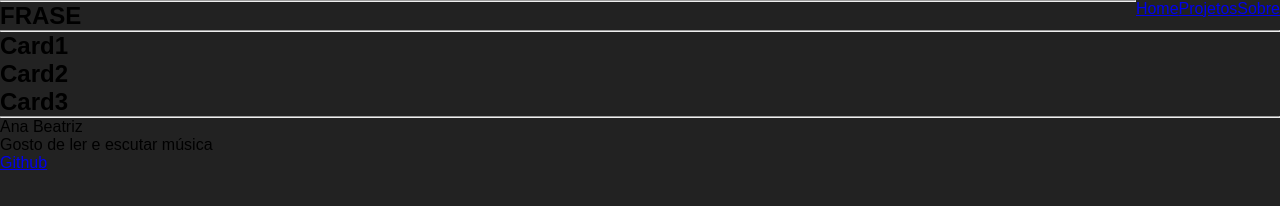
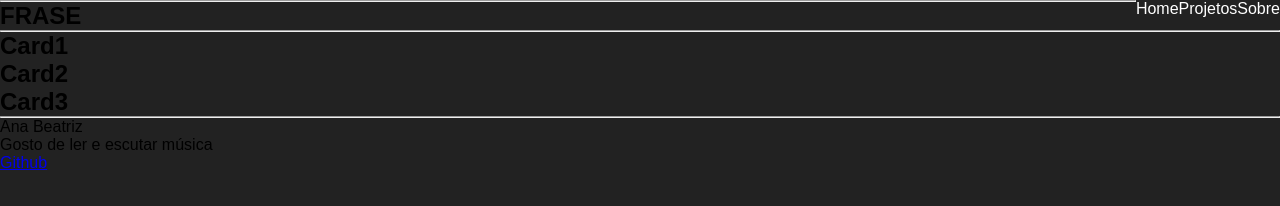
Before and after one commit to AnaBeatrizAdrianodaSilva/AnaBeatrizAdrianodaSilva.github.io, a plain HTML site: page index.html in a window 1280 px wide. Drawn offline with Linux system fonts and the light colour scheme.

Commit message:
menu - links

```diff
--- a/CSS/style.css
+++ b/CSS/style.css
@@ -14,3 +14,12 @@
     justify-content: space-evenly;
     float: right;
 }
+
+.menu a {
+    color: white;
+    text-decoration: none;
+}
+
+.menu a:hover {
+    text-decoration: underline;
+}
```
